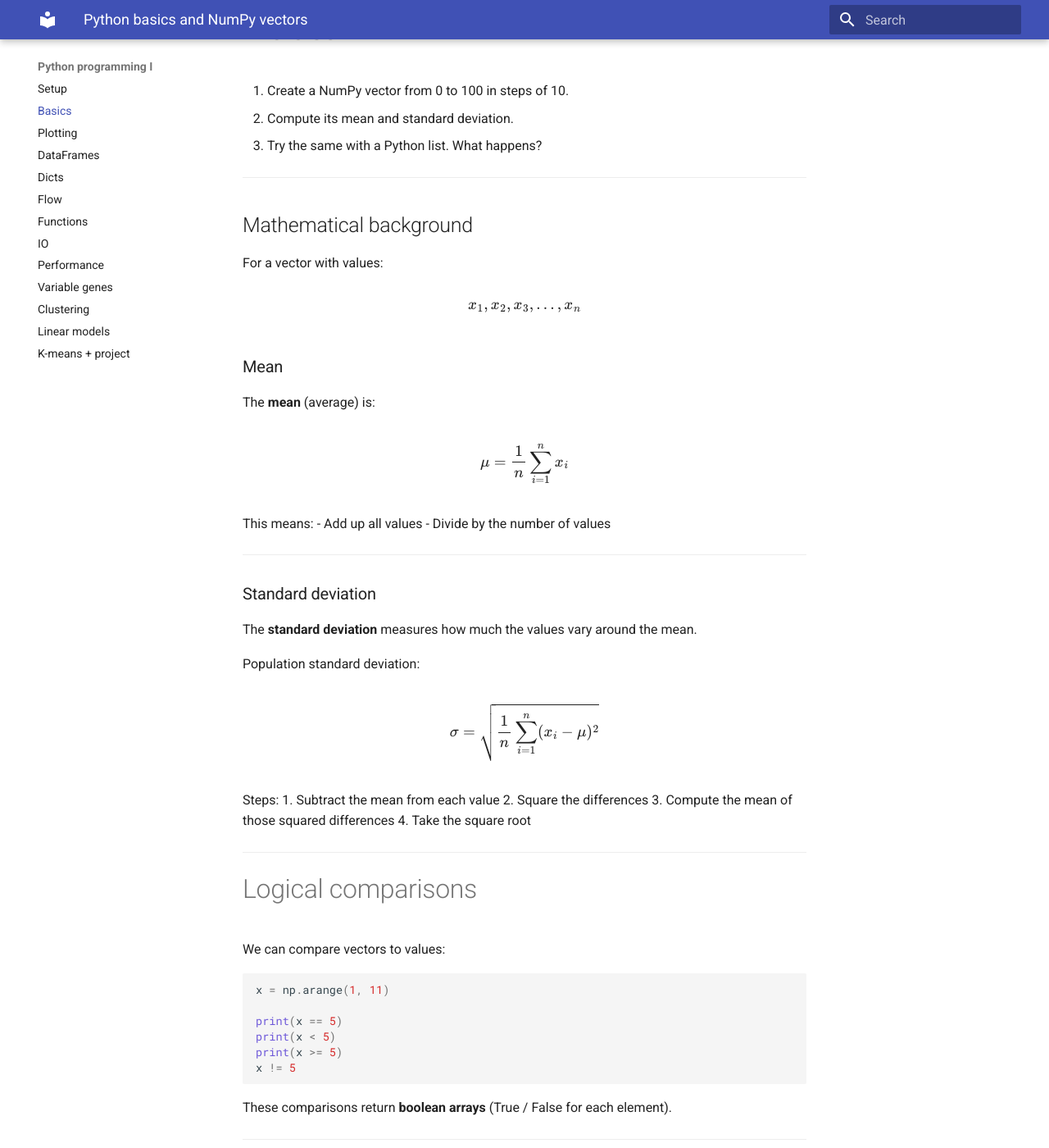
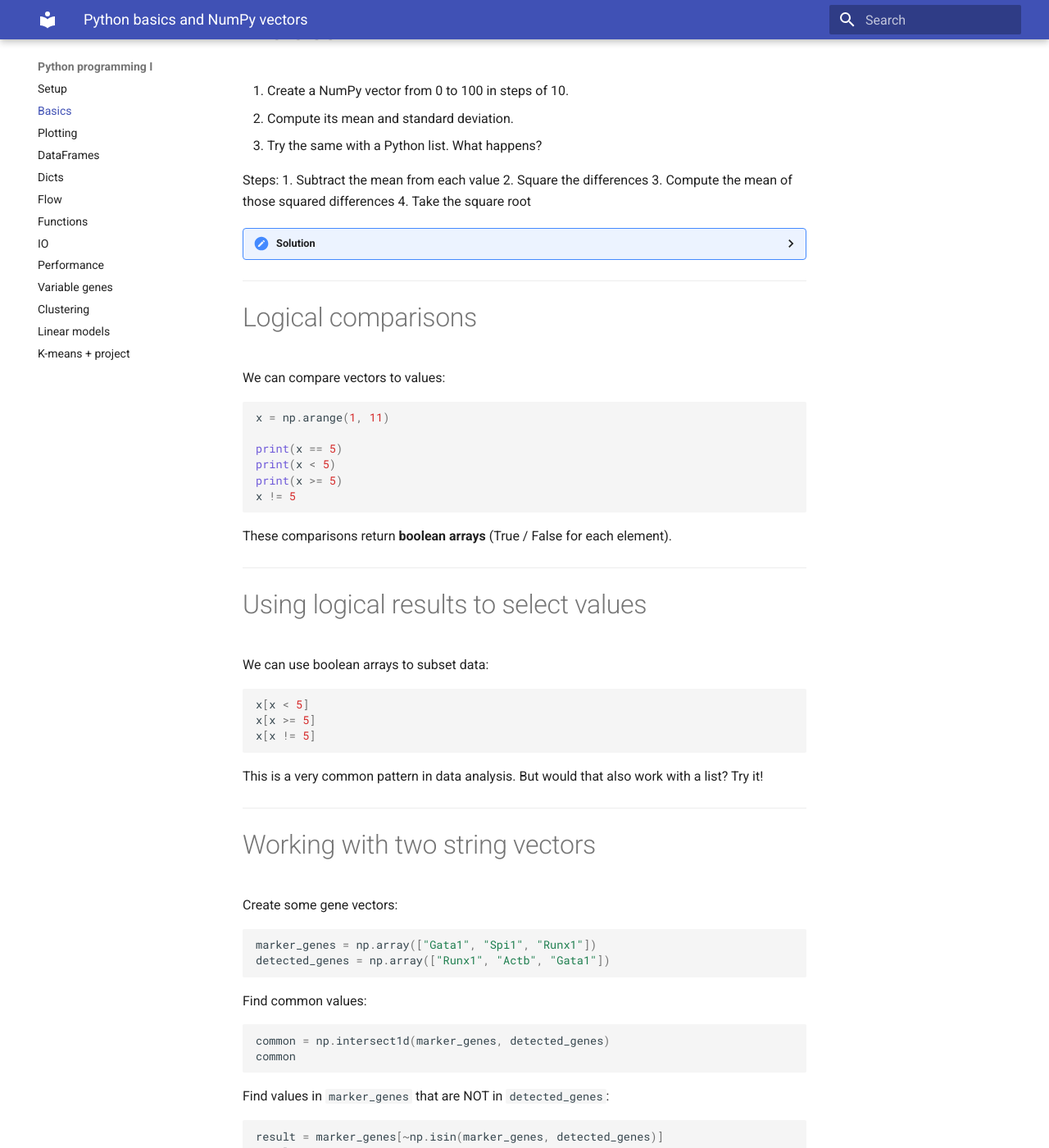
Before and after one commit to sccbioinformatics/Python_programming_1, an MkDocs documentation site: the page built from docs/02-basics.md, in a window 1280 px wide and 1400 px high, scrolled down 4428 px. Shown: the whole window at 82% size. Built offline with MkDocs 1.6.1 and Material for MkDocs 9.7.7, drawn with Linux system fonts in a browser that asks for light colours.

````diff
--- a/docs/02-basics.md
+++ b/docs/02-basics.md
@@ -229,48 +229,33 @@ np.std(v)
 2. Compute its mean and standard deviation.
 3. Try the same with a Python list. What happens?
 
----
-
-## Mathematical background
-
-For a vector with values:
-
-\[
-x_1, x_2, x_3, \dots, x_n
-\]
-
-### Mean
-
-The **mean** (average) is:
-
-\[
-\mu = \frac{1}{n} \sum_{i=1}^{n} x_i
-\]
-
-This means:
-- Add up all values
-- Divide by the number of values
-
----
-
-### Standard deviation
-
-The **standard deviation** measures how much the values vary around the mean.
-
-Population standard deviation:
-
-\[
-\sigma = \sqrt{
-\frac{1}{n}
-\sum_{i=1}^{n} (x_i - \mu)^2
-}
-\]
 
 Steps:
-1. Subtract the mean from each value
-2. Square the differences
-3. Compute the mean of those squared differences
-4. Take the square root
+ 1. Subtract the mean from each value
+ 2. Square the differences
+ 3. Compute the mean of those squared differences
+ 4. Take the square root
+
+
+??? exercise "Solution"
+    ```python
+    import numpy as np
+
+    # 1. Create vector
+    v = np.arange(0, 101, 10)
+    v
+
+    # 2. Mean and standard deviation
+    np.mean(v)
+    np.std(v)
+
+    # 3. Try the same with a Python list
+    lst = list(range(0, 101, 10))
+
+    # This will fail:
+    np.mean(lst)
+    np.std(lst)
+    ```
 
 ---
 
--- a/mkdocs.yml
+++ b/mkdocs.yml
@@ -2,7 +2,7 @@ site_name: Python programming I
 theme:
   name: material
 nav:
-  - Setup: 01-intro.md
+  - Setup: index.md
   - Basics: 02-basics.md
   - Plotting: 03-plotting.md
   - DataFrames: 04-dataframes.md
````
Also changed, not shown: docs/index.md (renamed from docs/01-intro.md).
